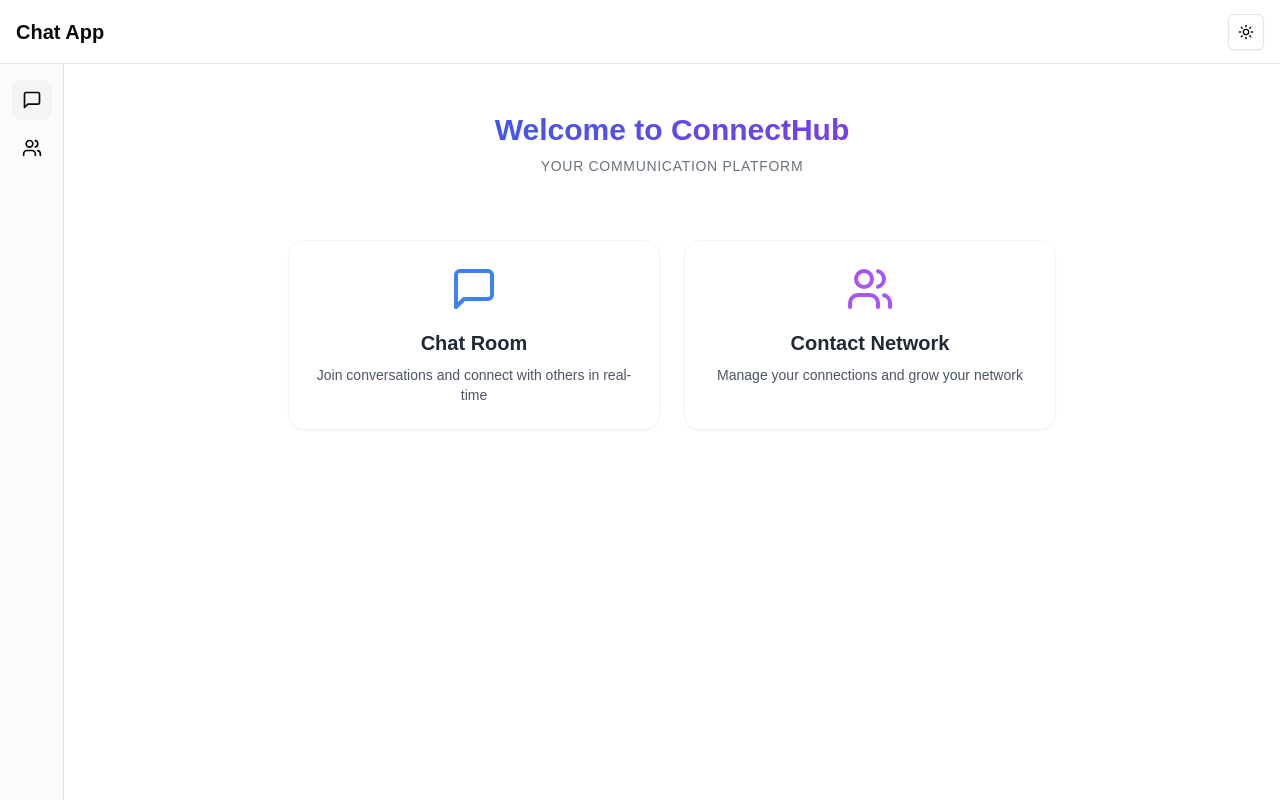
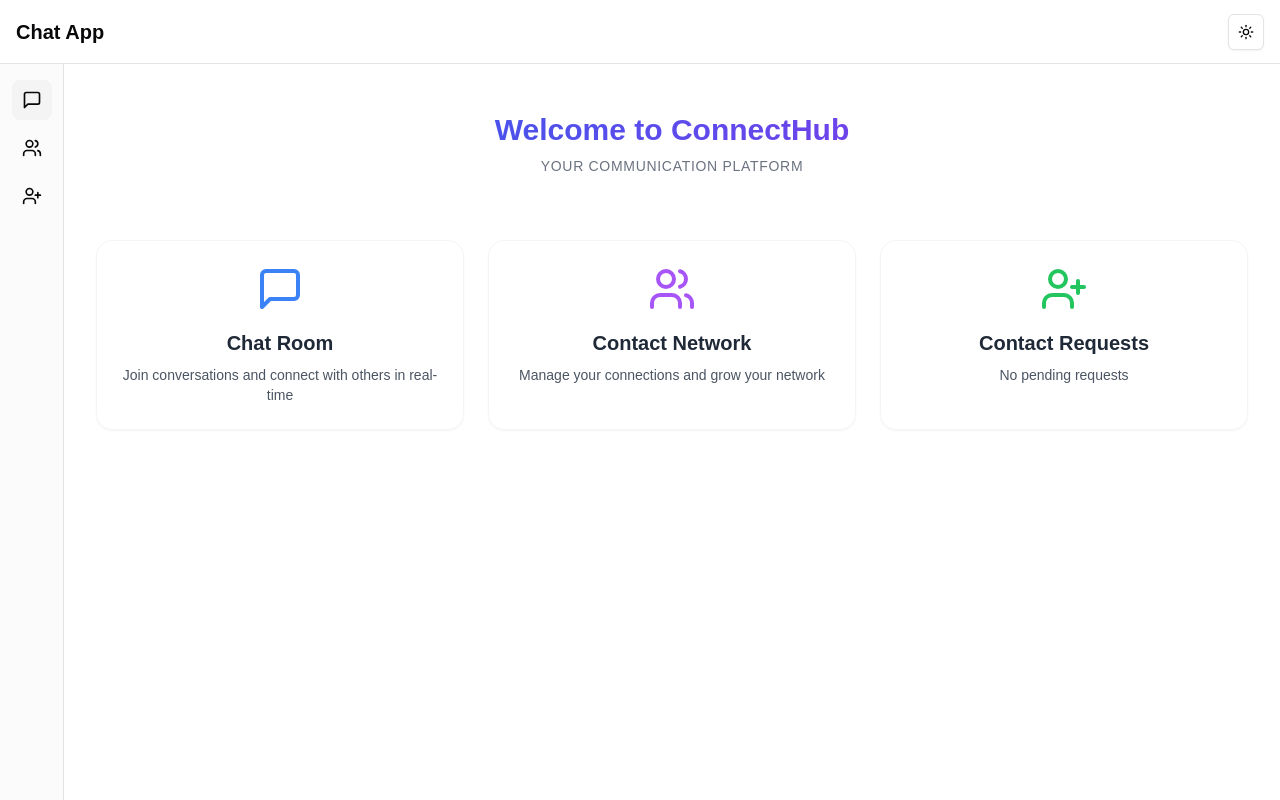
Before and after one commit to mak1k1/chat-app, a Next.js app: page / in a window 1280 px wide. Built offline with nearby package versions, Linux system fonts and the light colour scheme; no server answers.

Commit message:
feat: Add contact requests section to main page and refactor contacts page

```diff
--- /dev/null
+++ b/src/app/(main)/contact-requests/page.tsx
@@ -0,0 +1,37 @@
+import { prisma } from "@/lib/prisma";
+import { auth } from "@clerk/nextjs/server";
+import { ContactRequests } from "@/components/features/contacts/contact-requests";
+
+async function getContactRequests() {
+  const { userId } = await auth();
+  if (!userId) return [];
+
+  const user = await prisma.user.findFirst({
+    where: {
+      id: userId
+    },
+    include: {
+      receivedContactRequests: {
+        include: {
+          sender: true
+        }
+      }
+    }
+  });
+
+  return user?.receivedContactRequests ?? [];
+}
+
+export default async function ContactRequestsPage() {
+  const contactRequests = await getContactRequests();
+
+  return (
+    <div className="flex-1 space-y-4 p-4">
+      <div>
+        <h2 className="text-lg font-bold">Contact Requests</h2>
+      </div>
+
+      <ContactRequests initialRequests={contactRequests} />
+    </div>
+  );
+}
--- a/src/app/(main)/contacts/page.tsx
+++ b/src/app/(main)/contacts/page.tsx
@@ -1,9 +1,32 @@
 import { Tabs, TabsList, TabsTrigger, TabsContent } from "@/components/ui/tabs";
 import { ContactList } from "@/components/features/contacts/contact-list";
-import { ContactRequests } from "@/components/features/contacts/contact-requests";
 import { AddContact } from "@/components/features/contacts/add-contact";
+import { prisma } from "@/lib/prisma";
+import { auth } from "@clerk/nextjs/server";
 
-export default function ContactsPage() {
+async function getContacts() {
+  const { userId } = await auth();
+  if (!userId) return [];
+
+  const user = await prisma.user.findFirst({
+    where: {
+      id: userId
+    },
+    include: {
+      contacts: {
+        include: {
+          contact: true
+        }
+      }
+    }
+  });
+
+  return user?.contacts ?? [];
+}
+
+export default async function ContactsPage() {
+  const contacts = await getContacts();
+
   return (
     <div className="flex-1 space-y-4 p-4">
       <div>
@@ -13,14 +36,10 @@ export default function ContactsPage() {
       <Tabs defaultValue="contacts" className="space-y-4">
         <TabsList>
           <TabsTrigger value="contacts">Contacts</TabsTrigger>
-          <TabsTrigger value="contact-requests">Contact Requests</TabsTrigger>
           <TabsTrigger value="add-contact">Add Contact</TabsTrigger>
         </TabsList>
         <TabsContent value="contacts">
-          <ContactList />
-        </TabsContent>
-        <TabsContent value="contact-requests">
-          <ContactRequests />
+          <ContactList initialContacts={contacts} />
         </TabsContent>
         <TabsContent value="add-contact">
           <AddContact />
--- a/src/app/(main)/page.tsx
+++ b/src/app/(main)/page.tsx
@@ -1,9 +1,33 @@
 import Link from "next/link";
-import { MessageSquare, Users } from "lucide-react";
+import { MessageSquare, Users, UserPlus } from "lucide-react";
+import { prisma } from "@/lib/prisma";
+import { auth } from "@clerk/nextjs/server";
 
-export default function MainPage() {
+async function getContactRequests() {
+  const { userId } = await auth();
+  if (!userId) return [];
+
+  const user = await prisma.user.findFirst({
+    where: {
+      id: userId
+    },
+    include: {
+      receivedContactRequests: {
+        include: {
+          sender: true
+        }
+      }
+    }
+  });
+
+  return user?.receivedContactRequests ?? [];
+}
+
+export default async function MainPage() {
+  const contactRequests = await getContactRequests();
+
   return (
-    <div className="flex-1 flex flex-col px-8 py-12 max-w-6xl mx-auto">
+    <div className="flex-1 flex flex-col px-8 py-12">
       <div className="mb-16 text-center space-y-2">
         <h1 className="text-3xl font-bold bg-gradient-to-r from-blue-600 to-purple-600 bg-clip-text text-transparent">
           Welcome to ConnectHub
@@ -13,7 +37,7 @@ export default function MainPage() {
         </p>
       </div>
 
-      <div className="grid grid-cols-1 md:grid-cols-2 gap-6 w-full max-w-3xl mx-auto">
+      <div className="grid grid-cols-1 md:grid-cols-2 lg:grid-cols-3 gap-6 max-w-7xl mx-auto w-full">
         <Link
           href="/chat"
           className="group relative flex flex-col items-center p-6 bg-white/50 backdrop-blur-sm shadow-sm rounded-2xl
@@ -45,6 +69,24 @@ export default function MainPage() {
             Manage your connections and grow your network
           </p>
         </Link>
+
+        <Link
+          href="/contact-requests"
+          className="group relative flex flex-col items-center p-6 bg-white/50 backdrop-blur-sm shadow-sm rounded-2xl
+            hover:shadow-md transition-all duration-300 hover:scale-[1.02] border border-gray-100
+            hover:border-green-100 hover:bg-gradient-to-b hover:from-green-50/50 hover:to-white"
+        >
+          <div className="absolute inset-0 bg-gradient-to-br from-green-100/20 to-teal-100/20 rounded-2xl opacity-0 group-hover:opacity-100 transition-opacity duration-300" />
+          <UserPlus className="w-12 h-12 text-green-500 mb-4 group-hover:text-green-600 transition-colors" />
+          <h2 className="text-xl font-semibold mb-2 text-gray-800">
+            Contact Requests
+          </h2>
+          <p className="text-gray-600 text-center text-sm">
+            {contactRequests.length
+              ? `You have ${contactRequests.length} pending request${contactRequests.length === 1 ? '' : 's'}`
+              : 'No pending requests'}
+          </p>
+        </Link>
       </div>
     </div>
   );
--- a/src/components/features/contacts/contact-list.tsx
+++ b/src/components/features/contacts/contact-list.tsx
@@ -1,9 +1,20 @@
 "use client";
 
 import { useGetUserContacts } from "@/hooks/users/use-get-user-contacts";
+import { Contact, User } from "@prisma/client";
 
-export function ContactList() {
-  const { data: contacts, isLoading } = useGetUserContacts();
+interface ContactWithDetails extends Contact {
+  contact: User;
+}
+
+interface ContactListProps {
+  initialContacts: ContactWithDetails[];
+}
+
+export function ContactList({ initialContacts }: ContactListProps) {
+  const { data: contacts, isLoading } = useGetUserContacts({
+    initialData: initialContacts,
+  });
 
   if (isLoading) return <div>Loading...</div>;
 
--- a/src/components/features/contacts/contact-requests.tsx
+++ b/src/components/features/contacts/contact-requests.tsx
@@ -1,9 +1,20 @@
 "use client";
 
 import { useGetUserContactRequests } from "@/hooks/users/use-get-user-contact-requests";
+import { ContactRequest, User } from "@prisma/client";
 
-export function ContactRequests() {
-  const { data: contactRequests, isLoading } = useGetUserContactRequests();
+interface ContactRequestWithSender extends ContactRequest {
+  sender: User;
+}
+
+interface ContactRequestsProps {
+  initialRequests: ContactRequestWithSender[];
+}
+
+export function ContactRequests({ initialRequests }: ContactRequestsProps) {
+  const { data: contactRequests, isLoading } = useGetUserContactRequests({
+    initialData: initialRequests,
+  });
 
   if (isLoading) return <div>Loading...</div>;
 
--- a/src/components/layout/app-sidebar.tsx
+++ b/src/components/layout/app-sidebar.tsx
@@ -1,9 +1,9 @@
 "use client";
 
-import { MessageSquare, Users } from "lucide-react";
+import { MessageSquare, Users, UserPlus } from "lucide-react";
 import Link from "next/link";
+import { cn } from "@/lib/utils";
 import { usePathname } from "next/navigation";
-import { cn } from "@/lib/utils";
 
 export function AppSidebar() {
   const pathname = usePathname();
@@ -20,6 +20,12 @@ export function AppSidebar() {
       href: "/contacts",
       label: "Contacts",
       active: pathname === "/contacts"
+    },
+    {
+      icon: UserPlus,
+      href: "/contact-requests",
+      label: "Contact Requests",
+      active: pathname === "/contact-requests"
     }
   ];
 
```
Also changed, not shown: src/hooks/users/use-get-user-contact-requests.ts (+12 -4 lines), src/hooks/users/use-get-user-contacts.ts (+12 -3 lines).
